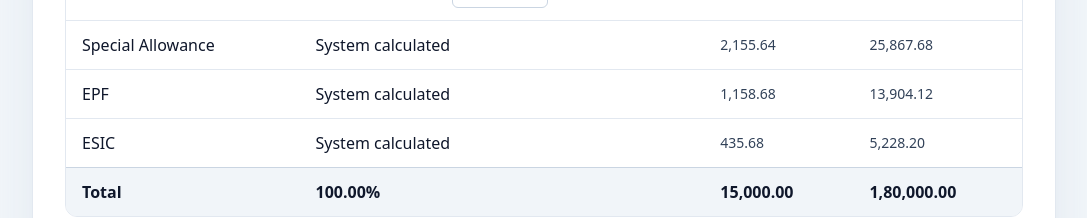
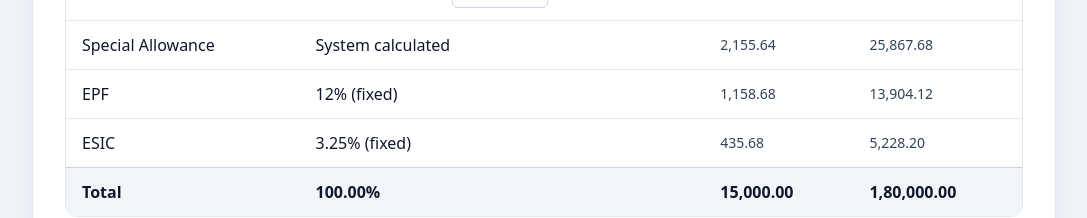
Before and after one commit to kkbughunter/nadal-tools, a React (Vite) app: page / in a window 1280 px wide. Shown: the part 400-618 px from the top of the page, without its empty margins (96-1183 px from the left). Built offline with nearby package versions, Linux system fonts and the light colour scheme.

Commit message:
change the variable name Employer PF to EPF and Employer ESIC to ESIC

```diff
--- a/src/features/ctc-calculator/components/ComponentsTable.jsx
+++ b/src/features/ctc-calculator/components/ComponentsTable.jsx
@@ -83,9 +83,9 @@ export const ComponentsTable = ({
                     />
                     <span>%</span>
                   </div>
-                ) : item.component === 'Employer PF' ? (
+                ) : item.component === 'EPF' ? (
                   '12% (fixed)'
-                ) : item.component === 'Employer ESIC' ? (
+                ) : item.component === 'ESIC' ? (
                   '3.25% (fixed)'
                 ) : (
                   'System calculated'
```
